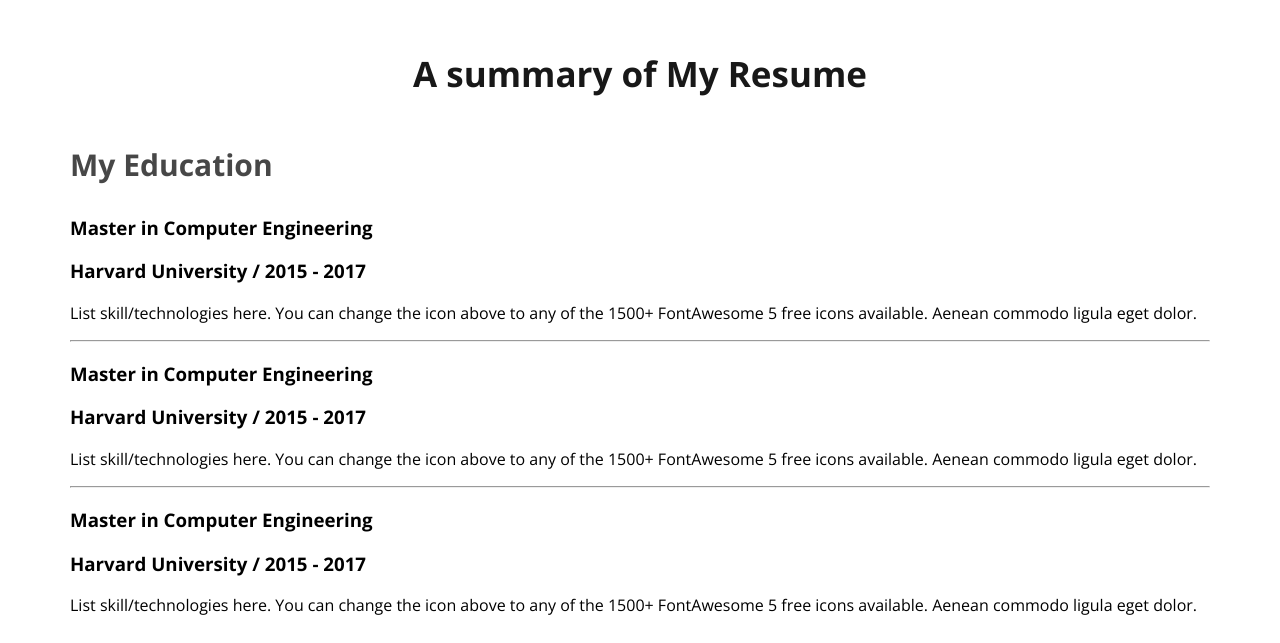
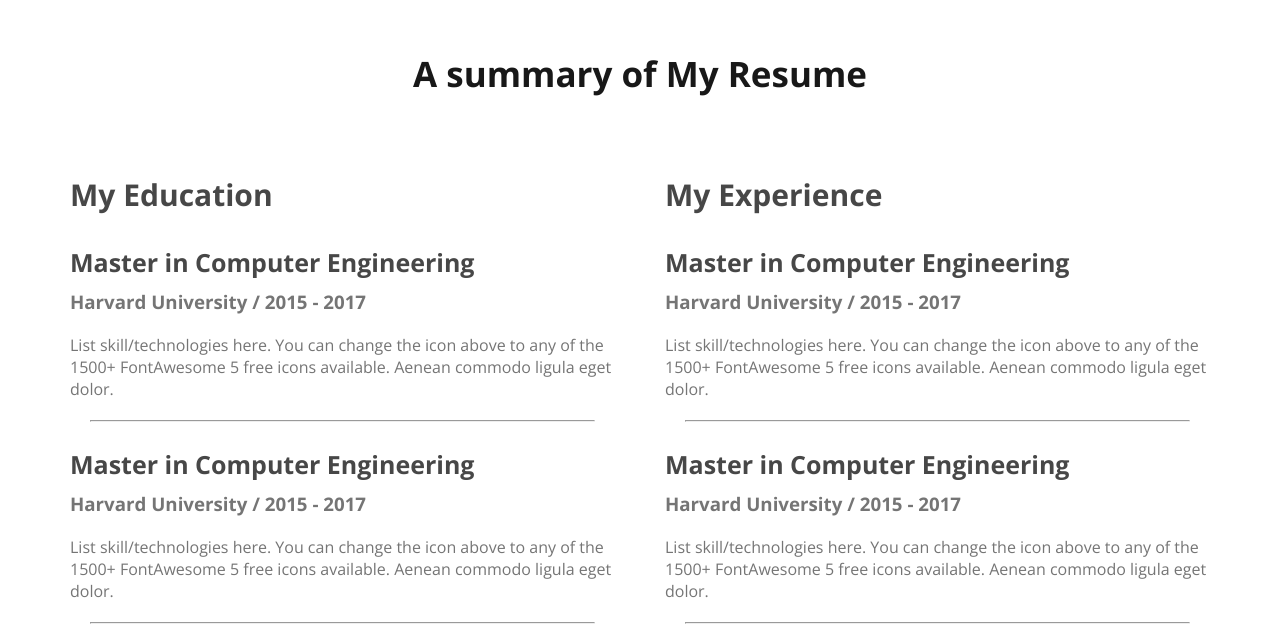
Before and after one commit to rubel04/my-first-portfolio, a plain HTML site: page index.html in a window 1280 px wide. Shown: the part 2126-2769 px from the top of the page. Drawn offline with nearby package versions, Linux system fonts and the light colour scheme.

Commit message:
finished the resume section

```diff
--- a/index.html
+++ b/index.html
@@ -149,6 +149,9 @@
 
                 <div class="resume-colum"></div>
             </div>
+            <div class="download-cv">
+                <button class="btn-primary">Download CV</button>
+            </div>
         </section>
     </main>
     <footer></footer>
--- a/styles/portfolio.css
+++ b/styles/portfolio.css
@@ -66,9 +66,9 @@ nav a {
 
 .header {
     background: #FFF8F3;
-    background-image: url(../images/header_bg.png);
+    background-image: url('../images/header_bg.png'), url('../images/developer.png');
     background-repeat: no-repeat;
-    background-position: bottom right;
+    background-position: bottom right, top left;
 }
 
 .banner {
@@ -153,8 +153,36 @@ main section {
 }
 
 /* resume section style */
+.resume-container {
+    display: flex;
+    gap: 50px;
+}
+
 .resume-colum-title {
     color: #474747;
     font-size: 30px;
     font-weight: 700;
 }
+
+.resume-item-title {
+    color: #474747;
+    font-size: 25px;
+    font-weight: 700;
+    margin-bottom: 10px;
+}
+
+.resume-item-description,
+.resume-item-institute {
+    color: #757575;
+}
+.resume-container hr{
+    margin: 20px;
+}
+.resume-item-institute{
+    margin-bottom:20px ;
+    margin-top: 0px ;
+}
+.download-cv{
+    text-align: center;
+    padding-top: 50px;
+}
```
